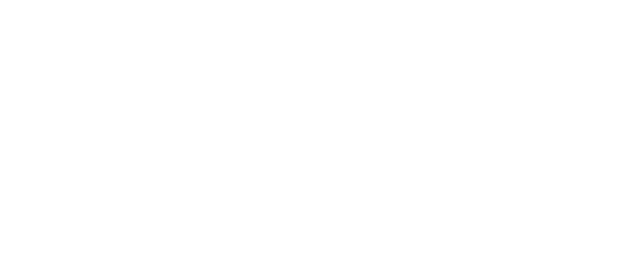
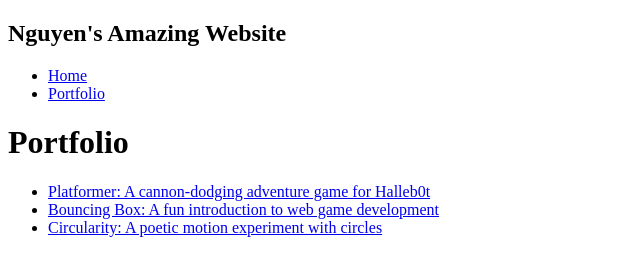
Before and after one commit to ha1eos/ha1eos.github.io, a plain HTML site: page portfolio.html in a window 1280 px wide. Shown: the whole page, without its empty margins (0-640 px from the left). Drawn offline with Linux system fonts and the light colour scheme.

Commit message:
add portfolio page to website

```diff
--- a/portfolio.html
+++ b/portfolio.html
@@ -0,0 +1,43 @@
+<!DOCTYPE html>
+<html>
+  <head>
+    <title>Nguyen's Awesome Website</title>
+    <link rel=""stylesheet" href="style.css" />
+  </head>
+
+  <body>
+    <!-- All content goes here -->
+    <div id="all-contents">
+      <nav>
+        <h1>Nguyen's Amazing Website</h1>
+        <ul id="nav-ul">
+
+            <li class="nav-li">
+                <a href="index.html">Home</a>
+            </li>
+            <li class="nav-li">
+                <a href="portfolio.html">Portfolio</a>
+            </li>
+
+        </ul>
+      </nav>
+      <main>
+        <div class="content">
+            <h1>Portfolio</h1>
+            <ul id="Portfolio">
+                <li>
+                    <a href="fsd-projects/platformer/">Platformer: A cannon-dodging adventure game for Halleb0t</a>
+                </li>
+                <li>
+                    <a href="fsd-projects/bouncing-box/">Bouncing Box: A fun introduction to web game development</a>
+                </li>
+                <li>
+                    <a href="fsd-projects/circularity/">Circularity: A poetic motion experiment with circles</a>
+                </li>
+
+            </ul>
+        </div>
+      </main>
+    </div>
+  </body>
+</html>
--- a/style.css
+++ b/style.css
@@ -75,3 +75,29 @@ main {
 h2, h3 {
     margin: 0px;
 }
+
+/* Portfolio styles */
+.content h1 {
+  color: black;
+}
+
+#portfolio {
+  list-style-type: none;
+  padding-left: 0;
+}
+
+#portfolio li {
+  background: #fff;
+  padding: 10px;
+  border-radius: 10px;
+  margin-bottom: 10px;
+}
+
+#portfolio li:hover {
+  background: #eee;
+}
+
+#portfolio a {
+  text-decoration: none;
+  color: #454545;
+}
```
